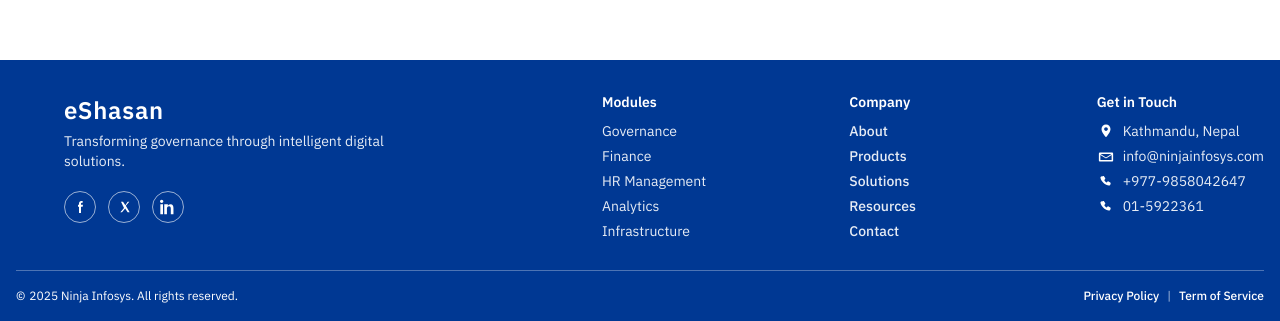
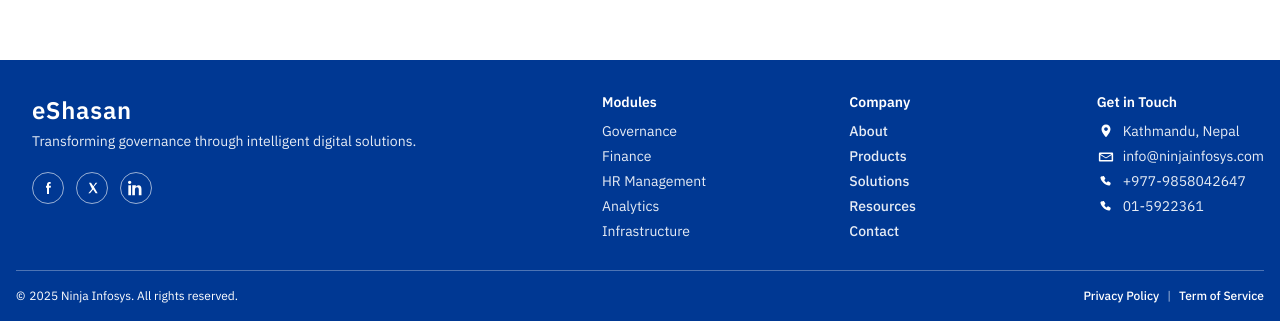
Before and after one commit to ninjainfosys78/eshasan-landing, a React (Vite) app: page /blog in a window 1280 px wide. Shown: the part 813-1134 px from the top of the page. Built offline with nearby package versions, Linux system fonts and the light colour scheme; no server answers; what pocketbase would draw is missing.

Commit message:
Hotfix/v0.1.1

```diff
--- a/src/components/layout/Footer.tsx
+++ b/src/components/layout/Footer.tsx
@@ -10,7 +10,7 @@
       <div className="mx-auto max-w-[1400px]">
         <div className="flex flex-col lg:flex-row justify-between gap-8 lg:gap-12">
           {/* LEFT BRAND SECTION */}
-          <div className="lg:ml-12 lg:w-[320px]">
+          <div className="lg:ml-4">
             <div className="mb-1 text-[24px] font-semibold tracking-[0.03em]">
               eShasan
             </div>
@@ -128,10 +128,10 @@
       </div>
 
       {/* DIVIDER */}
-      <div className="mx-auto mt-6 mb-4 max-w-[1400px] border-t border-white/30" />
+      <div className="mx-auto mt-6 mb-4 max-w-[1380px] border-t border-white/30" />
 
       {/* BOTTOM SECTION */}
-      <div className="mx-auto flex max-w-[1400px] flex-col sm:flex-row items-center justify-between gap-4 text-[12px]">
+      <div className="mx-auto flex max-w-[1380px] flex-col sm:flex-row items-start sm:items-center sm:justify-between gap-2 sm:gap-4 text-[12px]">
         <div className="flex items-center gap-1">
           <span className="text-[12px]">©</span>
           <span>{t.copyright}</span>
```
